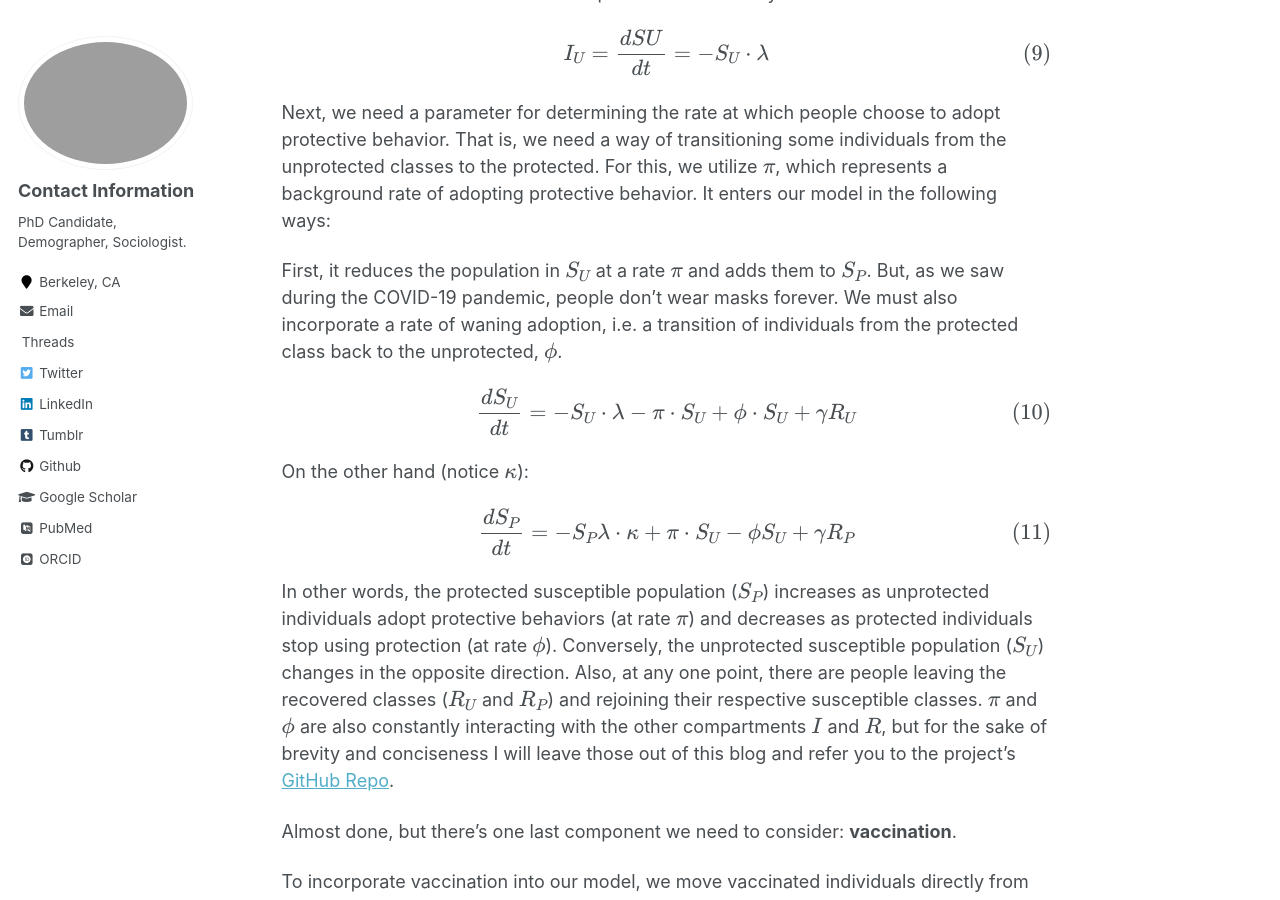
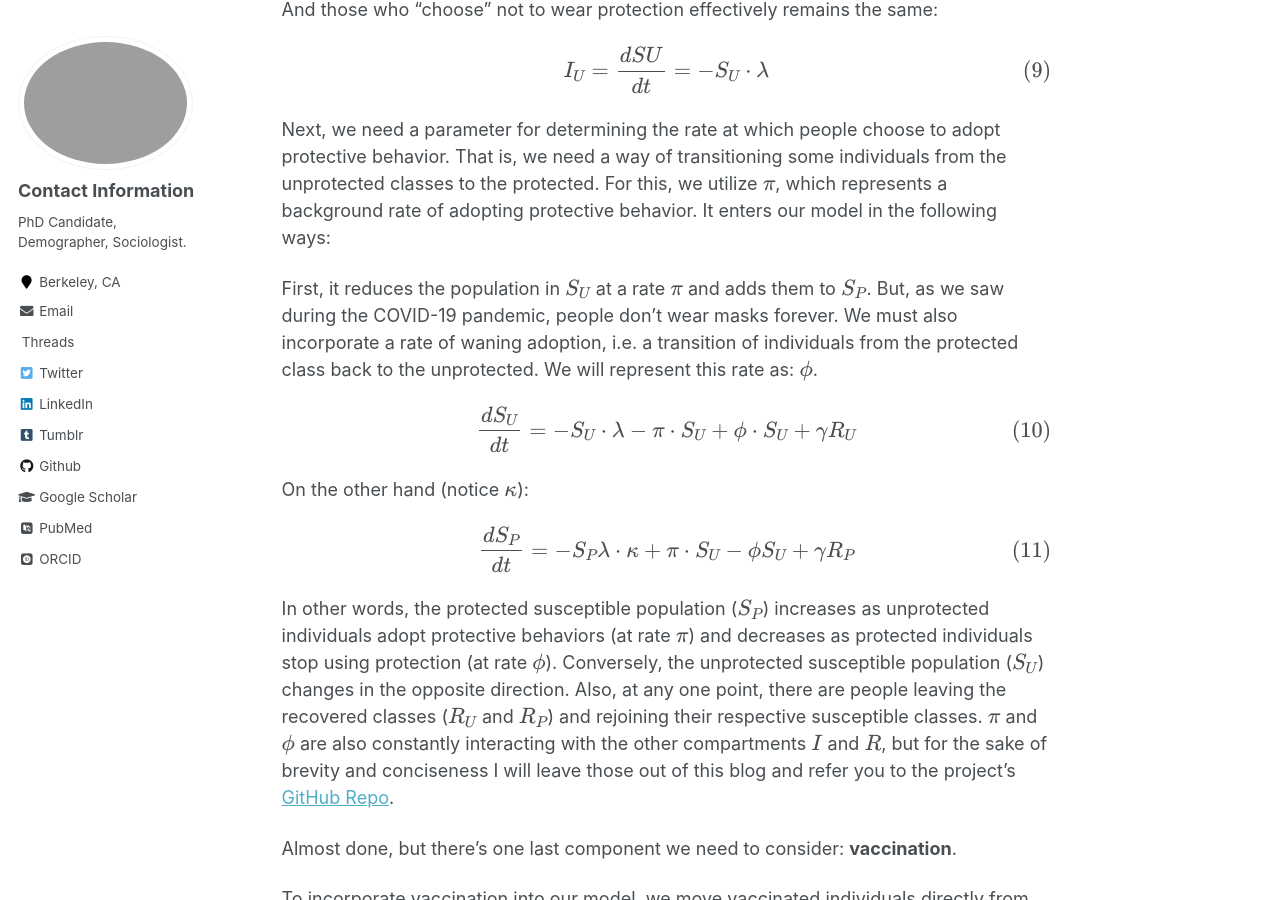
Before and after one commit to chrissoria/chrissoria.github.io, a Jekyll site: the page built from _posts/2024-12-20-three-group-sir.md, in a window 1280 px wide and 900 px high, scrolled down 4556 px. Built offline with Jekyll 4.4.1, drawn with Linux system fonts in a browser that asks for light colours; some web fonts are replaced; formulas are drawn with MathJax 3.

```diff
--- a/_posts/2024-12-20-three-group-sir.md
+++ b/_posts/2024-12-20-three-group-sir.md
@@ -101,7 +101,7 @@
 
 Next, we need a parameter for determining the rate at which people choose to adopt protective behavior. That is, we need a way of transitioning some individuals from the unprotected classes to the protected. For this, we utilize $\pi$, which represents a background rate of adopting protective behavior. It enters our model in the following ways:
 
-First, it reduces the population in $S_U$ at a rate $\pi$ and adds them to $S_P$. But, as we saw during the COVID-19 pandemic, people don't wear masks forever. We must also incorporate a rate of waning adoption, i.e. a transition of individuals from the protected class back to the unprotected, $\phi$.
+First, it reduces the population in $S_U$ at a rate $\pi$ and adds them to $S_P$. But, as we saw during the COVID-19 pandemic, people don't wear masks forever. We must also incorporate a rate of waning adoption, i.e. a transition of individuals from the protected class back to the unprotected. We will represent this rate as: $\phi$.
 
 <p style="text-align: center;">
 $$\frac{dS_U}{dt} = -S_U\cdot\lambda - \pi\cdot S_U + \phi\cdot S_U + \gamma R_U$$
```
Also changed, not shown: images/simple_sir_with_protection.png, 2 other files.
